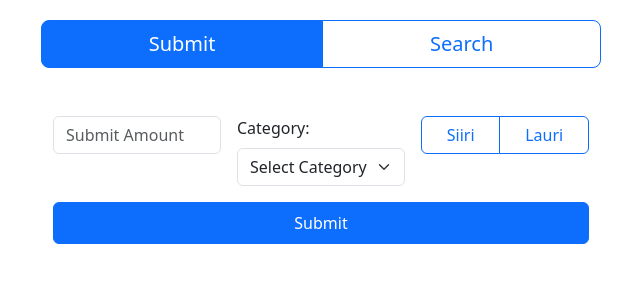
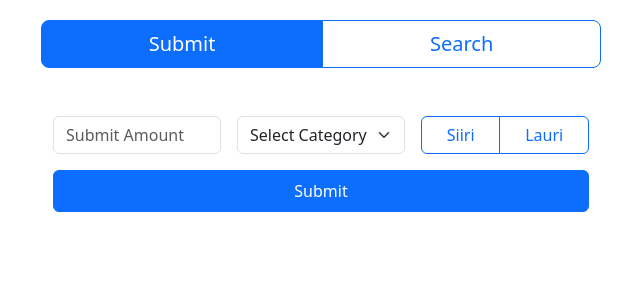
Before and after one commit to lauripuro/KuluApp, a Flask app: page / in a window 1280 px wide. Shown: the top 300 px of the page, without its empty margins (319-959 px from the left). Run offline with Flask 3, Linux system fonts and the light colour scheme; some libraries are stand-ins or nearby versions.

Commit message:
Update submit.html

```diff
--- a/templates/submit.html
+++ b/templates/submit.html
@@ -9,7 +9,6 @@
 
     <!-- Category -->
     <div class="col-md-4">
-        <label for="category" class="form-label">Category:</label>
         <select name="category" id="category" class="form-select" required>
             <option value="" disabled selected>Select Category</option>
             <option value="Ruokakauppa">Ruokakauppa</option>
```
